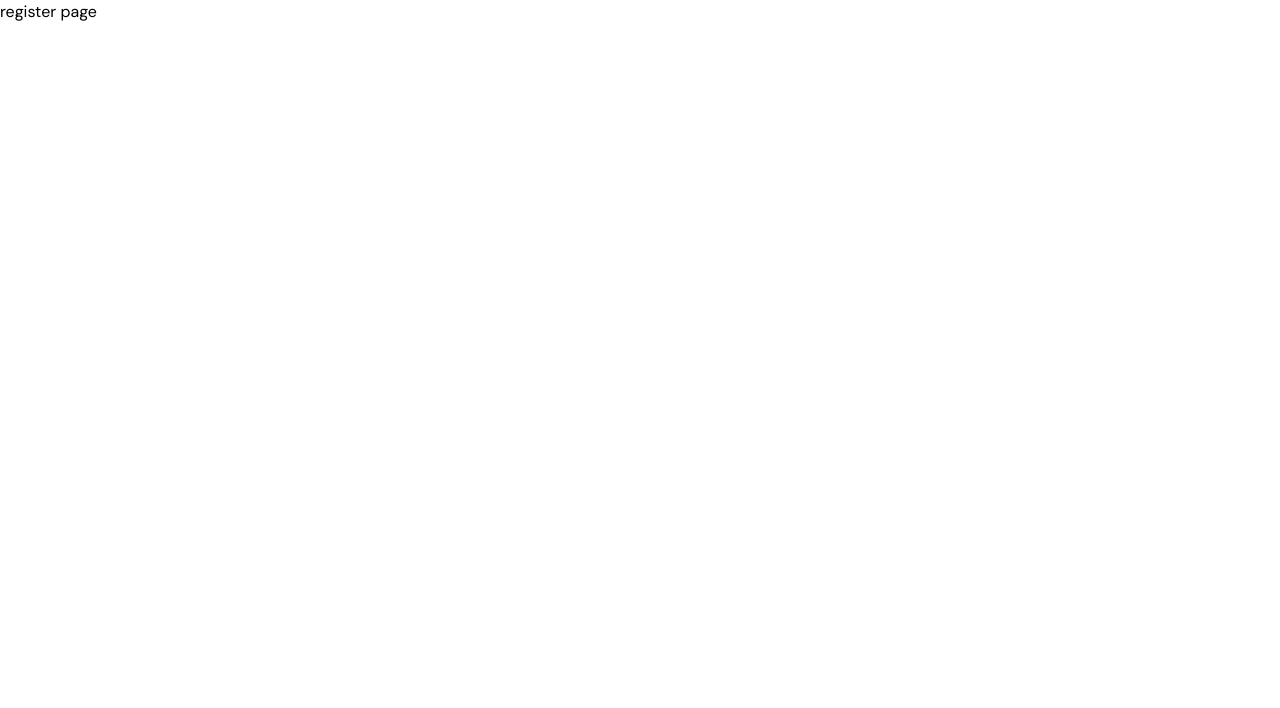
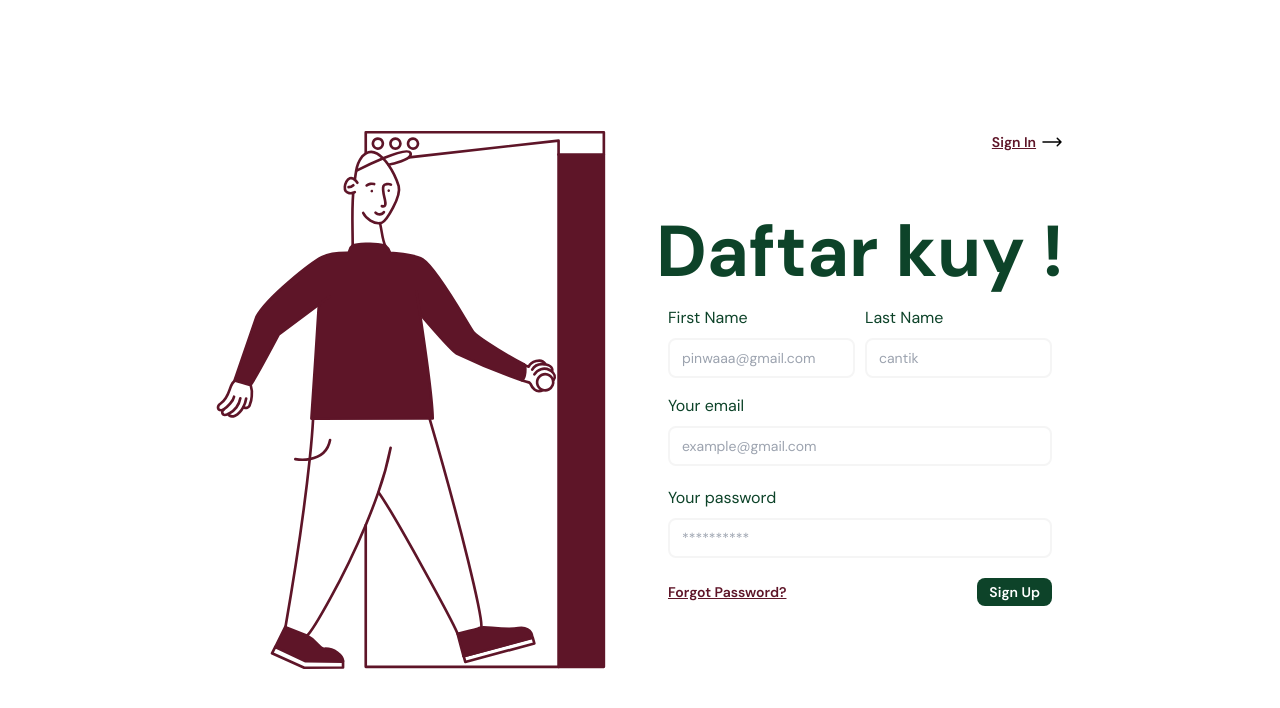
Before and after one commit to hmdnu/quick-job, a React (Vite) app in the folder client/: page /signup in a window 1280 px wide. Shown: the top 708 px of the page. Built offline with nearby package versions, Linux system fonts and the light colour scheme.

Commit message:
feat: create sign-up page

```diff
--- a/client/src/main.tsx
+++ b/client/src/main.tsx
@@ -4,6 +4,7 @@ import { createBrowserRouter, RouterProvider } from "react-router-dom";
 import "./index.css";
 import { Home, RootLayout } from "./views";
 import Login from "./views/Login";
+import SignUp from "./views/SignUp";
 
 const router = createBrowserRouter([
   {
@@ -23,7 +24,7 @@ const router = createBrowserRouter([
   },
   {
     path: "/signup",
-    element: <h1>register page</h1>,
+    element: <SignUp />,
   },
 ]);
 
--- /dev/null
+++ b/client/src/views/SignUp.tsx
@@ -0,0 +1,116 @@
+import { Link } from "react-router-dom";
+
+const SignUp = () => {
+  return (
+    <section className="h-dvh grid md:flex justify-center items-center p-5">
+      <div className="grid md:flex gap-[50px]">
+        <div className="hidden md:flex">
+          <img
+            src="/img/larry-sign.svg"
+            alt="larry-sign"
+            className="md:w-[300px] lg:w-full"
+          />
+        </div>
+        <div>
+          <div className="flex flexEnd items-center gap-1">
+            <Link to={"/signin"} className="text-red-90 underline text-sm-s">
+              Sign In
+            </Link>
+            <svg
+              xmlns="http://www.w3.org/2000/svg"
+              fill="none"
+              viewBox="0 0 24 24"
+              stroke-width="1.5"
+              stroke="currentColor"
+              className="size-6"
+            >
+              <path
+                stroke-linecap="round"
+                stroke-linejoin="round"
+                d="M17.25 8.25 21 12m0 0-3.75 3.75M21 12H3"
+              />
+            </svg>
+          </div>
+          <h1 className="text-5xl-s md:text-8xl-s text-green-90 lg:mt-[60px]">
+            Daftar <br className="md:hidden" /> kuy !
+          </h1>
+          <div className="grid justify-items-end">
+            <img
+              src="/img/larry-sign.svg"
+              alt="larry-sign"
+              className="md:hidden h-[300px] mt-[-40px] mb-[5px]"
+            />
+          </div>
+          <form className="max-w-sm mx-auto">
+            <div className="mb-5">
+              <div className="flex gap-[10px] my-4">
+                <div>
+                  <label className="block mb-2 text-sm-r md:text-md-r text-green-90">
+                    First Name
+                  </label>
+                  <input
+                    type="text"
+                    id="firstName"
+                    className="w-full py-[8px] px-[12px] text-xs-r md:text-sm-r rounded-lg border-2 border-goku focus:outline-none"
+                    placeholder="pinwaaa@gmail.com"
+                    required
+                  />
+                </div>
+                <div>
+                  <label className="block mb-2 text-sm-r md:text-md-r text-green-90">
+                    Last Name
+                  </label>
+                  <input
+                    type="text"
+                    id="lastName"
+                    className="w-full py-[8px] px-[12px] text-xs-r md:text-sm-r rounded-lg border-2 border-goku focus:outline-none"
+                    placeholder="cantik"
+                    required
+                  />
+                </div>
+              </div>
+              <label className="block mb-2 text-sm-r md:text-md-r text-green-90">
+                Your email
+              </label>
+              <input
+                type="email"
+                id="email"
+                className="w-full py-[8px] px-[12px] text-xs-r md:text-sm-r rounded-lg border-2 border-goku focus:outline-none"
+                placeholder="example@gmail.com"
+                required
+              />
+            </div>
+            <div className="mb-5">
+              <label className="block text-sm-r md:text-md-r mb-2 text-sm-r text-green-90">
+                Your password
+              </label>
+              <input
+                type="password"
+                id="email"
+                className="w-full py-[8px] px-[12px] text-xs-r md:text-sm-r rounded-lg border-2 border-goku focus:outline-none"
+                placeholder="**********"
+                required
+              />
+            </div>
+            <div className="flex justify-between items-center mb-6">
+              <a
+                href="/"
+                className="text-red-90 underline text-sm-s md:text-sm-s"
+              >
+                Forgot Password?
+              </a>
+              <button
+                type="submit"
+                className="btn-sm-fill bg-green-90 text-white hover:text-green-90 focus:text-green-90 text-sm font-semibold"
+              >
+                Sign Up
+              </button>
+            </div>
+          </form>
+        </div>
+      </div>
+    </section>
+  );
+};
+
+export default SignUp;
```
